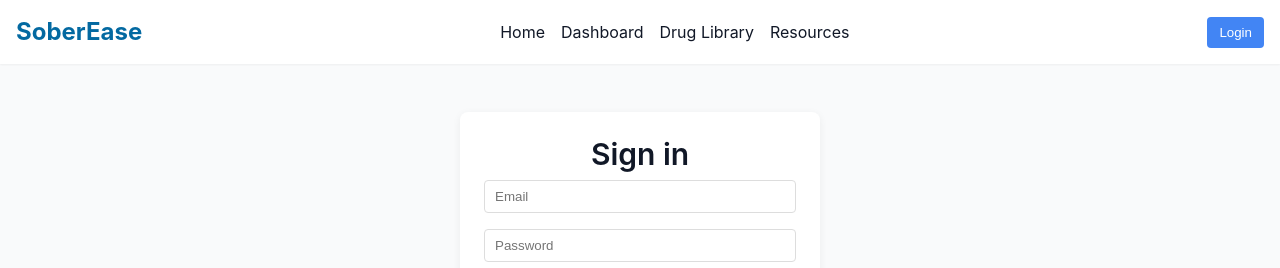
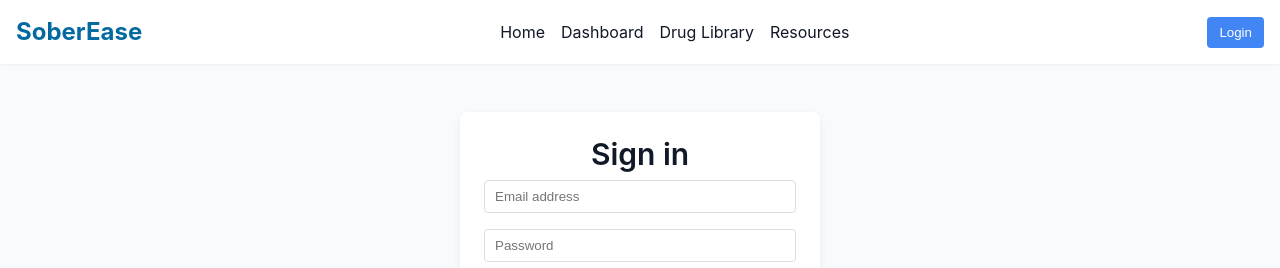
Before and after one commit to bradguthrie-business/sober-ease, a React (Vite) app in the folder frontend/: page /login in a window 1280 px wide. Shown: the top 268 px of the page. Built offline with nearby package versions, Linux system fonts and the light colour scheme; no server answers.

Commit message:
feat: Add Firebase login

```diff
--- a/frontend/src/pages/Login/Login.jsx
+++ b/frontend/src/pages/Login/Login.jsx
@@ -59,7 +59,7 @@ export default function Login() {
         <form onSubmit={handleSignIn} className="login-form">
           <input
             type="email"
-            placeholder="Email"
+            placeholder="Email address"
             value={email}
             onChange={(e) => setEmail(e.target.value)}
             required
```
